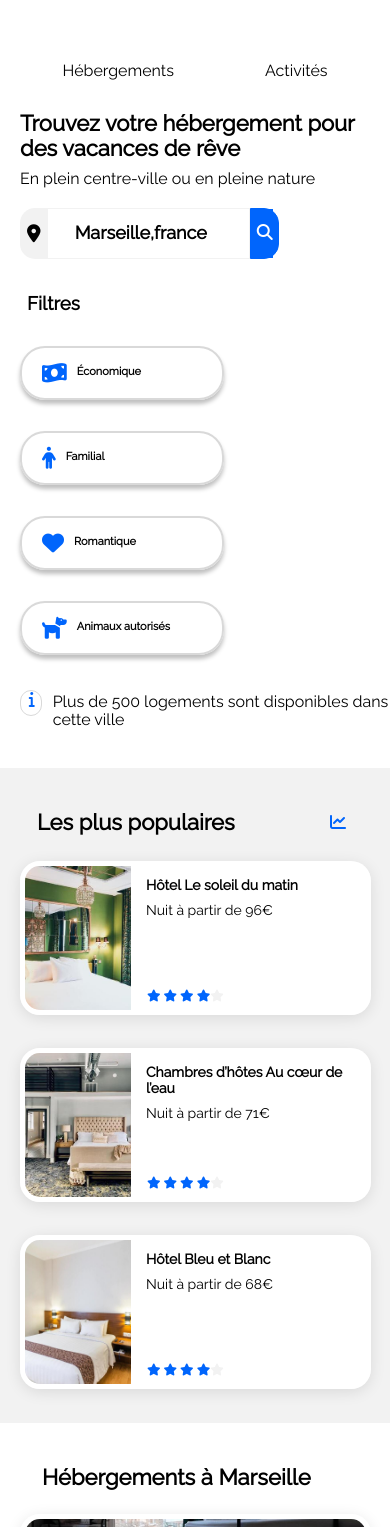
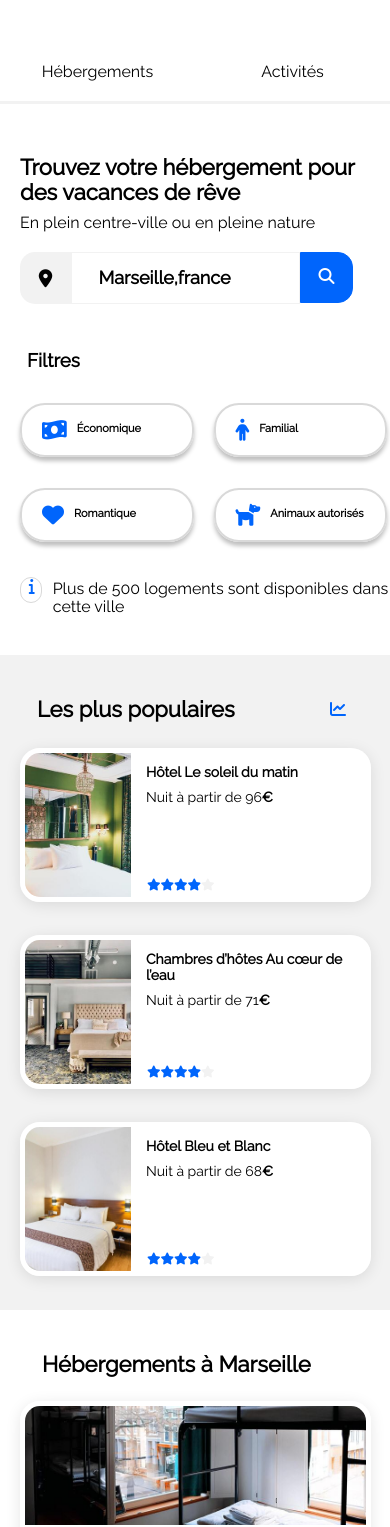
Before and after one commit to SBH2014/Booki, a plain HTML site: page index.html in a window 390 px wide. Shown: the part 47-1574 px from the top of the page. Drawn offline with Linux system fonts and the light colour scheme.

Commit message:
responsive v3

```diff
--- a/index.html
+++ b/index.html
@@ -22,13 +22,11 @@
     <div id="bloc_page">
         <header>
             <figure>
-                <img class="logo" src="image/imagesbooki/logo/Booki.png" alt="logo">
+                <img class="logo" src="image/imagesbooki/logo/Booki.png" alt="logo_booki">
             </figure>
             <nav class="navbar">
-                <ul>
-                    <li> <a href="#section_hebergement"> Hébergements </a></li>
-                    <li> <a href="#activites_a_marseille"> Activités </a> </li>
-                </ul>
+                <a class="nav" href="#section_hebergement"> Hébergements </a></li>
+                <a class="nav" href="#activites_a_marseille"> Activités </a> </li>
             </nav>
         </header>
 
@@ -37,16 +35,16 @@
                 <h2>Trouvez votre hébergement pour des vacances de rêve</h2>
                 <p>En plein centre-ville ou en pleine nature</p>
             </div>
-            <div class="location_filtre">
-                <div class="location_box1">
+            <div class="localisation_filtre">
+                <div class="localisation_box1">
                     <i class="fa-sharp fa-solid fa-location-dot"></i>
                 </div>
-                <div class="location_box2">
+                <div class="localisation_box2">
                     <label for="zone_de_recherche"></label>
                     <input class="barre_recherche" type="search" name="zone_de_recherche" id="zone_de_recherche"
                         placeholder="Marseille,france">
                 </div>
-                <div class="location_box3">
+                <div class="localisation_box3">
                     <input class="bouton_recherche" type="submit" value="Recherche">
                     <button type="submit" class="loupe_recherche_mobile"> <i class="fas fa-search"></i></button>
                 </div>
@@ -95,17 +93,13 @@
                         <img class="image_hebergement" src="image/imagesbooki/hebergements/4_small/canabiere.jpg"
                             alt="Auberge la Canabière">
                         <h5> Auberge la Canabière</h5>
-                        <h6> Nuit à partir de 25€</h6>
+                        <h6> Nuit à partir de 25<span class="prix">€</span></h6>
                         <div class="etoiles">
-                            <div class="etoile_bleu">
                             <i class="fa-solid fa-star"></i>
                             <i class="fa-solid fa-star"></i>
                             <i class="fa-solid fa-star"></i>
                             <i class="fa-solid fa-star"></i>
-                            </div>
-                            <div class="etoile_grise">
                             <i class="fa-solid fa-star"></i>
-                            </div>
                         </div>
                     </a>
 
@@ -113,85 +107,65 @@
                         <img class="image_hebergement" src="image/imagesbooki/hebergements/4_small/hotel_du_port.jpg"
                             alt="Hôtel du port">
                         <h5> Hôtel du port</h5>
-                        <h6> Nuit à partir de 52€</h6>
+                        <h6> Nuit à partir de 52<span class="prix">€</span> </h6>
                         <div class="etoiles">
-                            <div class="etoile_bleu">
                             <i class="fa-solid fa-star"></i>
                             <i class="fa-solid fa-star"></i>
                             <i class="fa-solid fa-star"></i>
                             <i class="fa-solid fa-star"></i>
-                            </div>
-                            <div class="etoile_grise">
                             <i class="fa-solid fa-star"></i>
-                            </div>
                         </div>
                     </a>
                     <a class="carte_hebergement" href="#">
                         <img class="image_hebergement" src="image/imagesbooki/hebergements/4_small/les_mouettes.jpg"
                             alt="Hôtel les mouette">
                         <h5> Hôtel les mouettes</h5>
-                        <h6> Nuit à partir de 76€</h6>
+                        <h6> Nuit à partir de 76<span class="prix">€</span></h6>
                         <div class="etoiles">
-                            <div class="etoile_bleu">
                             <i class="fa-solid fa-star"></i>
                             <i class="fa-solid fa-star"></i>
                             <i class="fa-solid fa-star"></i>
                             <i class="fa-solid fa-star"></i>
-                            </div>
-                            <div class="etoile_grise">
                             <i class="fa-solid fa-star"></i>
-                            </div>
                         </div>
                     </a>
                     <a class="carte_hebergement" href="#">
                         <img class="image_hebergement" src="image/imagesbooki/hebergements/4_small/hotel_la_mer.jpg"
                             alt="hotel_de_mer">
                         <h5>Hôtel de la mer</h5>
-                        <h6>Nuit à partir de 46€</h6>
+                        <h6>Nuit à partir de 76<span class="prix">€</span></h6>
                         <div class="etoiles">
-                            <div class="etoile_bleu">
                             <i class="fa-solid fa-star"></i>
                             <i class="fa-solid fa-star"></i>
                             <i class="fa-solid fa-star"></i>
                             <i class="fa-solid fa-star"></i>
-                            </div>
-                            <div class="etoile_grise">
                             <i class="fa-solid fa-star"></i>
-                            </div>
                         </div>
                     </a>
                     <a class="carte_hebergement" href="#">
                         <img class="image_hebergement" src="image/imagesbooki/hebergements/4_small/le_panier.jpg"
                             alt="Auberge Le Panier">
                         <h5>Auberge Le Panier</h5>
-                        <h6>Nuit à partir de 23€</h6>
+                        <h6>Nuit à partir de 23<span class="prix">€</span> </h6>
                         <div class="etoiles">
-                            <div class="etoile_bleu">
                             <i class="fa-solid fa-star"></i>
                             <i class="fa-solid fa-star"></i>
                             <i class="fa-solid fa-star"></i>
                             <i class="fa-solid fa-star"></i>
-                            </div>
-                            <div class="etoile_grise">
                             <i class="fa-solid fa-star"></i>
-                            </div>
                         </div>
                     </a>
                     <a class="carte_hebergement" href="#">
                         <img class="image_hebergement" src="image/imagesbooki/hebergements/4_small/chez_amina.jpg"
                             alt="hotel_de_mer">
                         <h5>Hôtel Chez Amina</h5>
-                        <h6>Nuit à partir de 96€</h6>
+                        <h6>Nuit à partir de 96<span class="prix">€</span></h6>
                         <div class="etoiles">
-                            <div class="etoile_bleu">
                             <i class="fa-solid fa-star"></i>
                             <i class="fa-solid fa-star"></i>
                             <i class="fa-solid fa-star"></i>
                             <i class="fa-solid fa-star"></i>
-                            </div>
-                            <div class="etoile_grise">
                             <i class="fa-solid fa-star"></i>
-                            </div>
                         </div>
                     </a>
                 </div>
@@ -214,18 +188,14 @@
                         <div class="texte_carte_populaire">
                             <div class="text">
                                 <h5>Hôtel Le soleil du matin </h5>
-                                <h6>Nuit à partir de 96€</h6>
+                                <h6>Nuit à partir de 96<span class="prix">€</span></h6>
                             </div>
                             <div class="etoiles">
-                                <div class="etoile_bleu">
                                 <i class="fa-solid fa-star"></i>
                                 <i class="fa-solid fa-star"></i>
                                 <i class="fa-solid fa-star"></i>
                                 <i class="fa-solid fa-star"></i>
-                                </div>
-                                <div class="etoile_grise">
                                 <i class="fa-solid fa-star"></i>
-                                </div>
                             </div>
 
                         </div>
@@ -239,18 +209,14 @@
                         <div class="texte_carte_populaire">
                             <div class="text">
                                 <h5>Chambres d’hôtes Au cœur de l’eau</h5>
-                                <h6>Nuit à partir de 71€</h6>
+                                <h6>Nuit à partir de 71<span class="prix">€</span></h6>
                             </div>
                             <div class="etoiles">
-                                <div class="etoile_bleu">
                                 <i class="fa-solid fa-star"></i>
                                 <i class="fa-solid fa-star"></i>
                                 <i class="fa-solid fa-star"></i>
                                 <i class="fa-solid fa-star"></i>
-                                </div>
-                                <div class="etoile_grise">
                                 <i class="fa-solid fa-star"></i>
-                                </div>
                             </div>
 
                         </div>
@@ -263,18 +229,14 @@
                         <div class="texte_carte_populaire">
                             <div class="text">
                                 <h5>Hôtel Bleu et Blanc</h5>
-                                <h6>Nuit à partir de 68€</h6>
+                                <h6>Nuit à partir de 68<span class="prix">€</span> </h6>
                             </div>
                             <div class="etoiles">
-                                <div class="etoile_bleu">
                                 <i class="fa-solid fa-star"></i>
                                 <i class="fa-solid fa-star"></i>
                                 <i class="fa-solid fa-star"></i>
                                 <i class="fa-solid fa-star"></i>
-                                </div>
-                                <div class="etoile_grise">
                                 <i class="fa-solid fa-star"></i>
-                                </div>
                             </div>
                         </div>
                     </a>
--- a/style.css
+++ b/style.css
@@ -3,18 +3,12 @@
     margin: 0px;
     padding: 0px;
 }
-
-
-
 #bloc_page {
     max-width: 1440px;
     max-height: 100%;
     margin: 0;
 }
-
-
-
-/*header*/
+ /*header*/
 
 header {
 
@@ -34,32 +28,28 @@ header {
 }
 
 /* navigation hébergement/Activités  */
-
-
-nav ul {
+.navbar {
     display: flex;
-    column-gap: 68px;
-    margin-right: 77px;
+    width: 30%;
 }
 
-nav li {
-    list-style-type: none;
-
-
-}
-
-nav a {
+.nav {
+    display: flex;
+    width: 50%;
     font-weight: 400;
     text-decoration: none;
     color: black;
     font-size: 16px;
+    align-items: flex-end;
+    justify-content: center;
 }
 
-nav a:hover  {
+.nav:hover {
     color: #0065FC;
     border-top: 2px solid #0065FC;
     padding-top: 46px;
 }
+
 
 /* section filtre_activites */
 
@@ -69,7 +59,7 @@ nav a:hover  {
     margin-left: 55px;
 }
 
-.titre_filtre  p {
+.titre_filtre p {
 
     font-size: 16px;
     font-weight: 400;
@@ -77,7 +67,7 @@ nav a:hover  {
 
 }
 
-.location_filtre {
+.localisation_filtre {
 
     display: flex;
     flex-direction: row;
@@ -85,7 +75,7 @@ nav a:hover  {
     flex-wrap: wrap;
 }
 
-.location_box1 {
+.localisation_box1 {
     display: flex;
 
     background-color: #F2F2F2;
@@ -97,13 +87,13 @@ nav a:hover  {
     align-items: center;
 }
 
-.location_box2 {
+.localisation_box2 {
     display: flex;
     background-color: white;
     border: 1px solid #F2F2F2;
 }
 
-.location_box3 {
+.localisation_box3 {
     background-color: #0065FC;
     border: 1px solid #0065FC;
     border-radius: 0px 15px 15px 0px;
@@ -146,7 +136,7 @@ nav a:hover  {
 
     display: inline-flex;
     flex-direction: row;
-   column-gap: 10px;
+    column-gap: 10px;
 
 }
 
@@ -173,8 +163,7 @@ nav a:hover  {
     border-radius: 25px;
     align-items: center;
     margin-top: 31px;
-    padding-left: 20px;
-    padding-right: 20px;
+    padding: 0 20px 0 20px;
     text-decoration: none;
 }
 
@@ -289,15 +278,14 @@ nav a:hover  {
 }
 
 h2,
-h4
- {
+h4 {
     font-style: normal;
     font-weight: 700;
     font-size: 22px;
     color: black;
 }
-#activites_a_marseille h6
-{
+
+#activites_a_marseille h6 {
     font-style: normal;
     font-weight: 700;
     font-size: 22px;
@@ -330,15 +318,16 @@ h4
     flex-direction: row;
     padding: 9px 0px 11px 16px;
     font-size: 12px;
+    color: #0065FC;
 
 }
 
-.etoile_bleu {
-    color: #0065FC;
+.etoiles i:nth-child(5) {
+    color: #F2F2F2;
 }
 
-.etoile_grise {
-    color: #F2F2F2;
+.prix {
+    font-weight: bold;
 }
 
 .hebergement_marseille div p {
@@ -451,6 +440,7 @@ h4
     row-gap: 18.5px;
     max-width: 100%;
     margin-right: 50px;
+    max-height: 100%;
 
 }
 
@@ -460,6 +450,8 @@ h4
     justify-content: space-between;
     flex-wrap: wrap;
     margin-left: 50px;
+    height: 80%;
+
 
 }
 
@@ -470,6 +462,7 @@ h4
     border-radius: 20px;
     flex-wrap: wrap;
     width: 22%;
+    height: 100%;
     box-shadow: 0 3px 15px 0 rgba(0, 0, 0, 0.1);
 }
 
@@ -548,7 +541,7 @@ footer a {
         column-gap: 67px;
     }
 
-    nav a:hover {
+    .nav:hover {
         border-top: none;
     }
 
@@ -560,8 +553,10 @@ footer a {
     }
 
     .filtres_recherche li {
-        column-gap: 20px;
+        column-gap: 10px;
+        /*
         flex-wrap: wrap;
+        */
     }
 
     .carte_plus_populaire {
@@ -602,6 +597,7 @@ footer a {
     .texte_carte_populaireh6 {
         font-size: 13px;
     }
+
     .image_carte_populaire {
         max-width: 100%;
         object-fit: cover;
@@ -617,6 +613,7 @@ footer a {
 
 
     }
+
     .hebergement_marseille {
 
         width: 100%;
@@ -625,15 +622,30 @@ footer a {
 
     }
 
+    .hebergement_marseille div p {
+        visibility: hidden;
+    }
+
     .carte_activites_a_marseille {
         margin-right: 50px;
         width: 88%;
+
+    }
+
+    #activites_a_marseille h6 {
+        margin-top: 0;
+    }
+
+    #activites_a_marseille {
+        margin-right: 0;
+        margin-top: 0;
     }
 
     .carte_activites {
         height: 267px;
         background-color: white;
         flex-wrap: nowrap;
+
     }
 
     .image_carte_activites {
@@ -666,7 +678,7 @@ footer a {
         flex-direction: column;
         align-items: center;
         padding-top: 21px;
-        height: 106px;
+        height: 150px;
         width: 100%;
         justify-content: space-between;
     }
@@ -676,37 +688,34 @@ footer a {
         padding-left: 0px;
     }
 
-    nav ul {
+    .navbar {
         margin-right: 0px;
-        column-gap: 91px;
+        width: 100%;
+        padding-bottom: 20px;
+
     }
 
-    nav a:hover {
+    .nav {
+        border-bottom: 3px solid #F2F2F2;
+        padding-bottom: 20px;
+
+    }
+
+    .nav:hover {
         color: #0065FC;
         border-bottom: 3px solid #0065FC;
-        width: 180px;
-        padding-bottom: 28px;
-    }
-    .section_hebergement.underline-effect {
-        background: #0065fc;
-      }
-/*
-    .hover bottom
-    {
-        width: 100%;
-        height: 3px;
-        background: #F2F2F2;
-        top: 129px;
+        padding-bottom: 20px;
 
 
     }
-    */
 
 }
 
 
 /*media queries section activité */
 @media screen and (max-width:768px) {
+
+
     #filtre_activites {
         margin-top: 31px;
         margin-left: 20px;
@@ -714,22 +723,28 @@ footer a {
     }
 
 
-    .location_filtre {
-        width: 70%;
+    .localisation_filtre {
+        width: 90%;
         flex-wrap: nowrap;
+
     }
 
-    .filtres_recherche h3 {
-        margin-top: 34px;
+    .filtres_recherche h2 {
+        margin-top: 30px;
     }
 
     .bouton_recherche {
         display: none;
     }
 
-    .location_box3 {
+    .localisation_box1 {
+        width: 60px;
+        height: 52px;
+    }
 
-        width: 49px;
+    .localisation_box3 {
+
+        width: 60px;
         height: 49px;
         display: flex;
         justify-content: center;
@@ -743,15 +758,23 @@ footer a {
         border: none;
     }
 
-    .location_box2 {
-        width: 100%;
-
+    .localisation_box2 {
+        width: 80%;
+        height: 50px
     }
 
     .filtres_recherche {
         display: flex;
         flex-direction: column;
-        width: 90%;
+        width: 100%;
+
+    }
+
+    .filtres_recherche li {
+
+        column-gap: 20px;
+        flex-wrap: wrap;
+
 
     }
 
@@ -760,7 +783,7 @@ footer a {
     }
 
     .filtre {
-        width: 160px;
+        width: 35%;
         box-shadow: 0 4px 4px 0 rgba(0, 0, 0, 0.25);
 
     }
```
Lines whose indentation alone changed are shown as unchanged.
